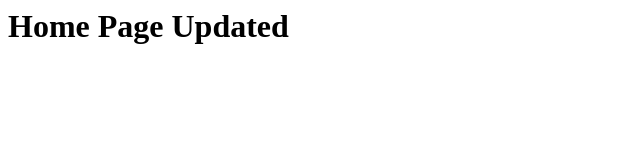
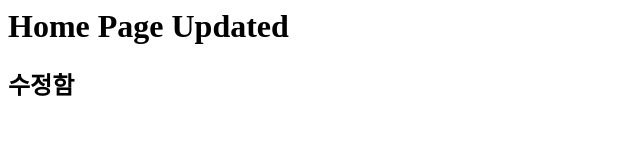
Before and after one commit to Baikseungwoo/VS_GUI, a plain HTML site: page index.html in a window 1280 px wide. Shown: the whole page, without its empty margins (0-640 px from the left). Drawn offline with Linux system fonts and the light colour scheme.

Commit message:
update index

```diff
--- a/index.html
+++ b/index.html
@@ -1 +1,2 @@
 <h1>Home Page Updated</h1>
+<h2>수정함</h2>
```
